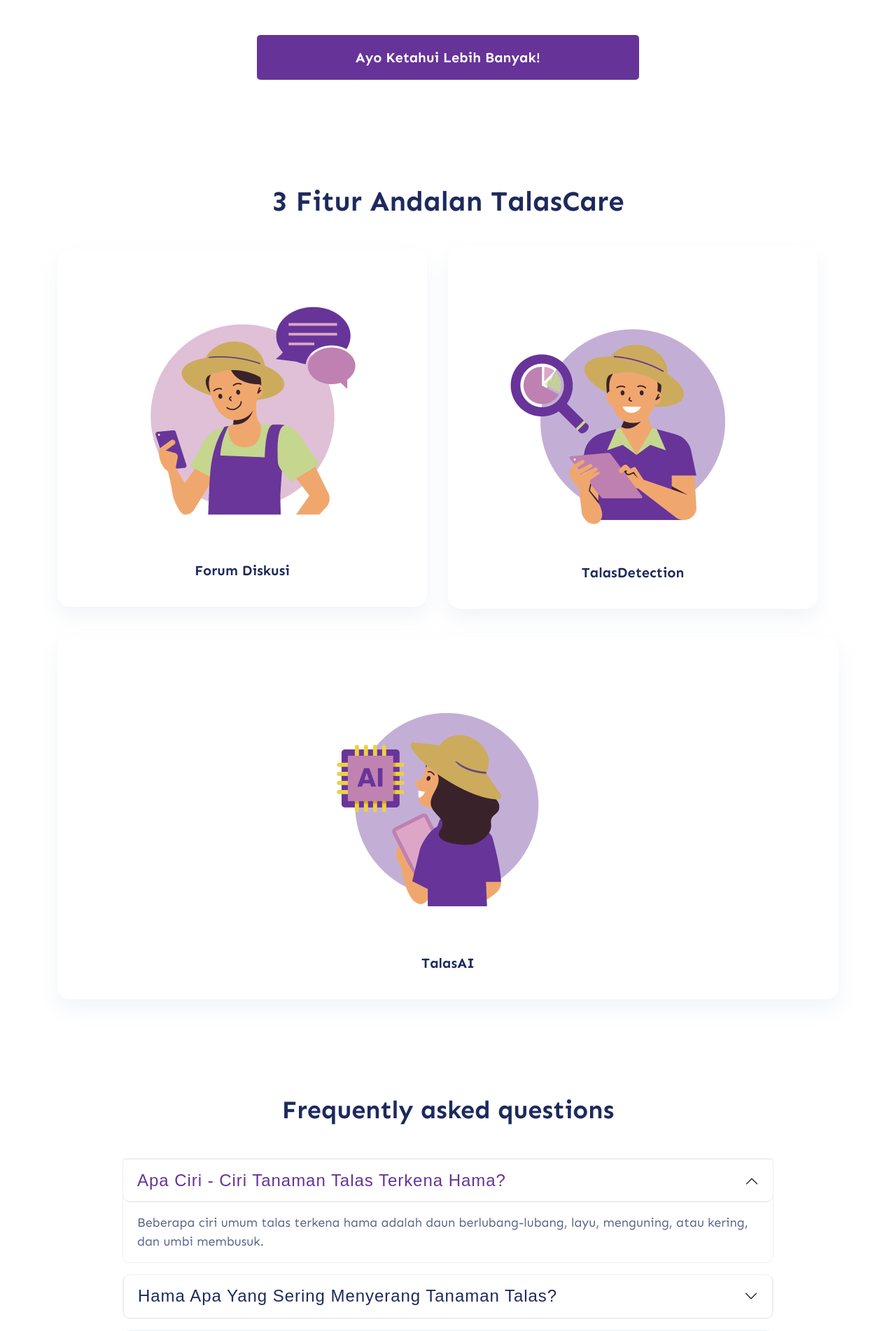
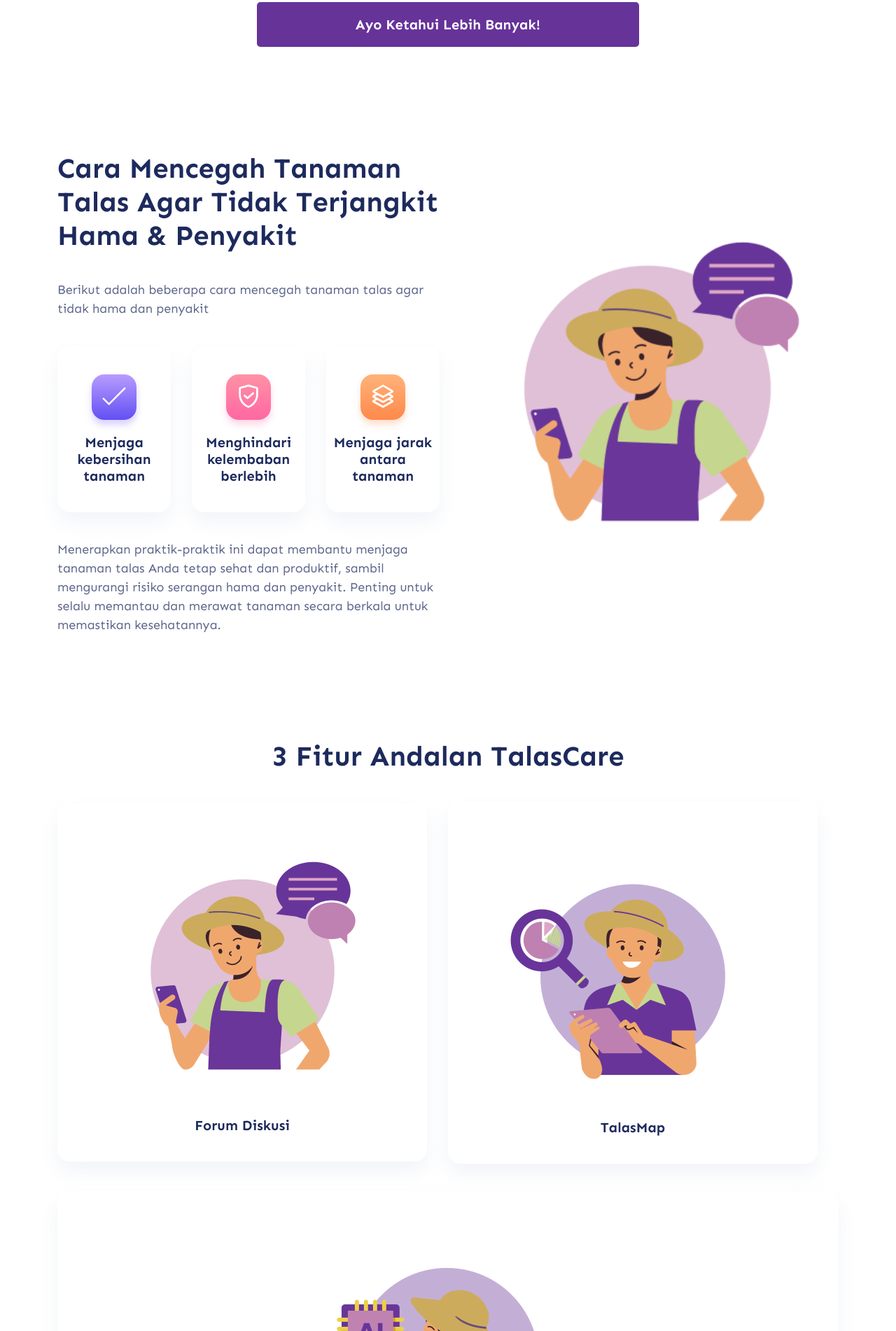
Before and after one commit to Net-Think/Website-TalasCare, a PHP site: page / in a window 1280 px wide. Shown: the part 3054-4956 px from the top of the page at 70% size. Run offline with PHP 8.4, Linux system fonts and the light colour scheme; some libraries are stand-ins or nearby versions.

Commit message:
chore: update text

```diff
--- a/index.php
+++ b/index.php
@@ -125,12 +125,10 @@
         <div class="row align-items-center">
           <div class="col-lg-6">
             <div class="hero-content">
-              <h1 class="wow fadeInUp" data-wow-delay=".2s">
-                TalasCare
-              </h1>
-			  <h2 class="wow fadeInUp" data-wow-delay=".2s">Bersama Melawan Hama dan Penyakit Tanaman Talas</h2>
+			  <h2 class="wow fadeInUp" data-wow-delay=".2s">Mari Bersama Lawan Hama dan Penyakit</h2>
               <p class="wow fadeInUp mt-20" data-wow-delay=".4s">
-				Sebuah website sumber informasi dan komunitas peduli tanaman talas di Bogor
+				Sebuah website sumber informasi dan komunitas peduli tanaman talas di Bogor. Bergabunglah dengan Komunitas Peduli Tanaman Talas di Bogor melalui TalasCare!
+Disini kita bisa berbagi pengalaman dan berkontribusi untuk menjaga ketahanan pangan salah satu komoditas unggulan utama kota Bogor.
               </p>
               <div class="hero-btns">
                 <a
@@ -161,15 +159,7 @@
     <!-- ========================= feature-section start ========================= -->
     <section id="feature" class="feature-section pt-140">
       <div class="container">
-        <div class="row justify-content-center">
-          <div class="col-xxl-5 col-xl-6 col-lg-7">
-            <div class="section-title text-center mb-30">
-              <h1 class="mb-25 wow fadeInUp" data-wow-delay=".2s">
-                Visi Misi Talas Care
-              </h1>
-            </div>
-          </div>
-        </div>
+
 
         <div class="row justify-content-center">
           <div class="col-lg-4 col-md-8 col-sm-10">
@@ -179,6 +169,9 @@
               </div>
               <div class="content">
                 <h3>Solusi Kesehatan Tanaman Talas Yang Terpercaya</h3>
+                <p>
+                  Jadi solusi permasalahan tanaman talas Anda dari ahli yang terpercaya.
+                </p>
               </div>
             </div>
           </div>
@@ -189,6 +182,9 @@
               </div>
               <div class="content">
                 <h3>Deteksi Hama dan Penyakit Tanaman Talas dengan AI</h3>
+                <p>
+                  Fitur TalasAI memudahkan Anda untuk deteksi hama dan penyakit tanaman talas Anda.
+                </p>
               </div>
             </div>
           </div>
@@ -198,7 +194,10 @@
                 <i class="lni lni-grow"></i>
               </div>
               <div class="content">
-                <h3>Dukung Ketahanan Pangan Indonesia</h3>
+                <h3>Berkontribusi untuk Mendukung Ketahanan Pangan Indonesia</h3>
+                <p>
+                  Menjadi salah satu komoditas utama yang berasal dari Bogor.
+                </p>
               </div>
             </div>
           </div>
@@ -258,19 +257,19 @@
     <!-- ========================= feature-section end ========================= -->
 
     <!-- ========================= tracking-section start ========================= -->
-    <section class="search-section pt-150">
+    <section class="search-section pt-100">
       <div class="container pt-100">
         <div class="row align-items-left">
 
             <div class="search-content">
               <div class="section-title text-left mb-50">
-                <h1 class="mb-40 wow fadeInUp" data-wow-delay=".2s">
-                Talas Terserang Hama & Penyakit? Perhatikan Ciri-cirinya!
+                <h1 class="mb-40 wow fadeInUp text-center" data-wow-delay=".2s">
+                Ciri-ciri Umum Tanaman Talas Anda <br> Terjangkit Hama dan Penyakit
                 </h1>
 
                 <div class="container">
                   <div class="row">
-            <div class="col-xl-5 col-lg-5">
+                    <div class="col-xl-6 col-lg-6">
                       <div class="blog-item">
                         <img src="assets/images/talas-lubang.png"
                         alt=""
@@ -278,15 +277,24 @@
                       </div>
                     </div>
 
-            <div class="text-left col-xl-6">
+                    <div class="text-left col-xl-6  col-lg-6">
                         <h3>Daun Tanaman Berlubang</h3>
                         <p>
                           Biasanya, hama yang sudah diketahui sering menyerang tanaman talas dengan ciri-ciri
-                  di antaranya: <br>• Ngengat Elang Anggur, <br>• Belalang Bertanduk Pendek, <br>• Wereng Pucuk Teh,<br>• dan Ulat Grayak.
+                          di antaranya:
+                          <ul>
+                            <li><b>• Ngengat Elang Anggur</b></li>
+                            <li><b>• Belalang Bertanduk Pendek</b></li>
+                            <li><b>• Wereng Pucuk Teh,</b></li>
+                            <li><b>• dan Ulat Grayak. </b></li>
+                          </ul>
+                          (Carmichael et al.2008)
                         </p>
                       </div>
                     </div>
+
                   </div>
+
         </div>
         <div class="row justify-content-center">
 			<div class="col-lg-6 col-md-12 col-sm-12">
@@ -306,7 +314,53 @@
     </section>
 
     <!-- ========================= tracking-section end ========================= -->
+    <section class="search-section pt-150">
+      <div class="container">
+        <div class="row align-items-center">
+          <div class="col-xl-6 col-lg-6 order-last order-lg-first">
+            <div class="search-content">
+              <div class="section-title mb-40">
+                <h1 class="mb-40 wow fadeInUp" data-wow-delay=".2s">
+                   Cara Mencegah Tanaman Talas Agar Tidak Terjangkit Hama & Penyakit
+                </h1>
+                <p class="wow fadeInUp" data-wow-delay=".4s">
+                  Berikut adalah beberapa cara mencegah tanaman talas agar tidak hama dan penyakit
+                </p>
+              </div>
+              <div class="app-info">
+                <div class="single-info">
+					<div class="icon-style color-1" style="padding:15px">
+						<h2><i class="lni lni-checkmark"></i></h2>
+					  </div>
+                  <h4>Menjaga kebersihan tanaman</h4>
+                </div>
+                <div class="single-info">
+                  <div class="icon-style color-2" style="padding:15px">
+					<h2><i class="lni lni-protection"></i></h2>
+                  </div>
+                  <h4>Menghindari kelembaban berlebih</h4>
+                </div>
+                <div class="single-info">
+					<div class="icon-style color-3" style="padding:15px">
+						<h2><i class="lni lni-layers"></i></h2>
+					  </div>
+                  <h4>Menjaga jarak antara tanaman</h4>
+                </div>
+              </div>
+              <p>
+                Menerapkan praktik-praktik ini dapat membantu menjaga tanaman talas Anda tetap sehat dan produktif, sambil mengurangi risiko serangan hama dan penyakit. Penting untuk selalu memantau dan merawat tanaman secara berkala untuk memastikan kesehatannya.
+              </p>
+            </div>
+          </div>
 
+          <div class="col-xl-6 col-lg-6">
+            <div class="search-img text-lg-right img-solusi">
+              <img src="assets/img/plan/cvb.png" width="100%" alt="" />
+            </div>
+          </div>
+        </div>
+      </div>
+    </section>
     <!-- ========================= search-section start ========================= -->
     <section class="search-section pt-150">
       <div class="container">
@@ -324,7 +378,7 @@
                 </div>
                 <div class="single-info">
                 <img src="assets/image/beranda/talasdetection.png">
-                  <h4>TalasDetection</h4>
+                  <h4>TalasMap</h4>
                 </div>
                 <div class="single-info">
 					<img src="assets/image/beranda/talasai.png">
```
Lines whose indentation alone changed are shown as unchanged.
